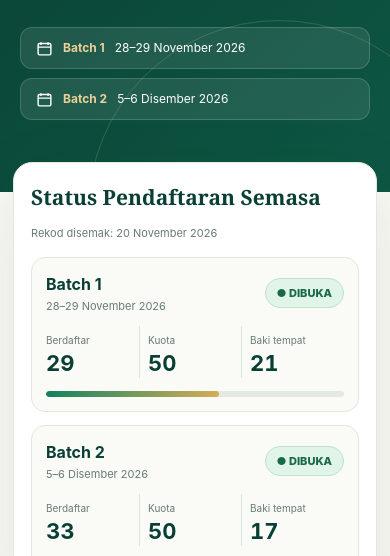
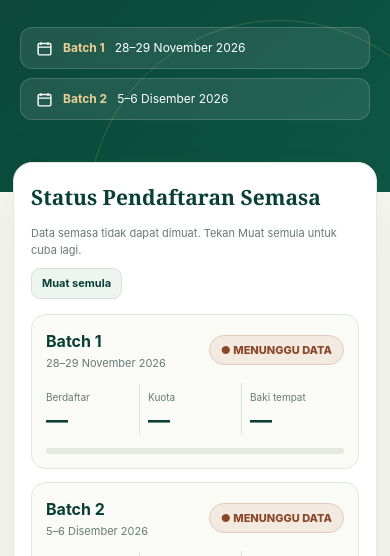
Before and after one commit to shafielegacy/generasisunnah, a plain HTML site: page index.html in a window 390 px wide. Shown: the part 543-1099 px from the top of the page. Drawn offline with Linux system fonts and the light colour scheme; no server answers.

Commit message:
fix: prevent stale quota placeholders on mobile; fetch immediately, retry and show errors

```diff
--- a/index.html
+++ b/index.html
@@ -23,6 +23,9 @@
     .quota-top{display:flex;justify-content:space-between;align-items:baseline;gap:14px;flex-wrap:wrap;margin-bottom:15px}
     .quota-top h2{font:600 24px Georgia,serif;color:var(--deep);margin:0}
     .quota-updated{font-size:11px;color:var(--muted);margin:0}
+    .quota-retry{font-size:11px;font-weight:750;color:var(--deep);background:#eef5ef;border:1px solid #d5e2d8;border-radius:9px;padding:6px 10px;white-space:nowrap}
+    .quota-meta{display:flex;align-items:center;gap:10px;flex-wrap:wrap;justify-content:flex-end}
+    @media(max-width:720px){.quota-meta{justify-content:flex-start}}
     .quota-grid{display:grid;grid-template-columns:1fr 1fr;gap:13px}
     .quota-card{background:#fafbf7;border:1px solid #dfe9db;border-radius:14px;padding:17px 19px}
     .quota-card-head{display:flex;justify-content:space-between;align-items:center;gap:10px;margin-bottom:12px}
@@ -50,18 +53,18 @@
     <section class="quota-panel" aria-label="Status pendaftaran semasa" id="quotaStatus">
       <div class="quota-top">
         <h2>Status Pendaftaran Semasa</h2>
-        <p class="quota-updated" id="quotaUpdated" aria-live="polite">Rekod disemak: 20 November 2026</p>
+        <div class="quota-meta"><p class="quota-updated" id="quotaUpdated" aria-live="polite">Sedang memuat data pendaftaran terkini…</p><button type="button" class="quota-retry" id="quotaRetry">Muat semula</button></div>
       </div>
       <div class="quota-grid">
         <div class="quota-card" data-quota-batch="1">
-          <div class="quota-card-head"><div><h3>Batch 1</h3><p class="quota-date">28–29 November 2026</p></div><span class="quota-status" id="quotaStatus1">● DIBUKA</span></div>
-          <div class="quota-digits"><div><small>Berdaftar</small><strong id="quotaReg1">29</strong></div><div><small>Kuota</small><strong id="quotaTotal1">50</strong></div><div><small>Baki tempat</small><strong id="quotaLeft1">21</strong></div></div>
-          <div class="quota-meter" aria-hidden="true"><span id="quotaMeter1" style="width:58%"></span></div>
+          <div class="quota-card-head"><div><h3>Batch 1</h3><p class="quota-date">28–29 November 2026</p></div><span class="quota-status closed" id="quotaStatus1">● MENUNGGU DATA</span></div>
+          <div class="quota-digits"><div><small>Berdaftar</small><strong id="quotaReg1">—</strong></div><div><small>Kuota</small><strong id="quotaTotal1">—</strong></div><div><small>Baki tempat</small><strong id="quotaLeft1">—</strong></div></div>
+          <div class="quota-meter" aria-hidden="true"><span id="quotaMeter1" style="width:0%"></span></div>
         </div>
         <div class="quota-card" data-quota-batch="2">
-          <div class="quota-card-head"><div><h3>Batch 2</h3><p class="quota-date">5–6 Disember 2026</p></div><span class="quota-status" id="quotaStatus2">● DIBUKA</span></div>
-          <div class="quota-digits"><div><small>Berdaftar</small><strong id="quotaReg2">33</strong></div><div><small>Kuota</small><strong id="quotaTotal2">50</strong></div><div><small>Baki tempat</small><strong id="quotaLeft2">17</strong></div></div>
-          <div class="quota-meter" aria-hidden="true"><span id="quotaMeter2" style="width:66%"></span></div>
+          <div class="quota-card-head"><div><h3>Batch 2</h3><p class="quota-date">5–6 Disember 2026</p></div><span class="quota-status closed" id="quotaStatus2">● MENUNGGU DATA</span></div>
+          <div class="quota-digits"><div><small>Berdaftar</small><strong id="quotaReg2">—</strong></div><div><small>Kuota</small><strong id="quotaTotal2">—</strong></div><div><small>Baki tempat</small><strong id="quotaLeft2">—</strong></div></div>
+          <div class="quota-meter" aria-hidden="true"><span id="quotaMeter2" style="width:0%"></span></div>
         </div>
       </div>
     </section>
@@ -71,14 +74,18 @@
   <script>
   'use strict';
 
-  // Only aggregate registration counts are returned; never expose roster or staff data.
+  // Quota is LIVE from GAS, never a hard-coded registration snapshot.
+  // If a mobile browser cannot load the GAS script, show unavailable, not stale counts.
+  let gsQuotaResponses=0,gsQuotaLoaded=false,gsQuotaRequest=null,gsQuotaTimer=null;
+  let gsQuotaRetryTimer=null,gsQuotaRetryCount=0,gsQuotaLastAttempt=0;
+  const gsQuotaUpdated=document.getElementById('quotaUpdated');
+  const gsQuotaValid=x=>Number.isInteger(x)&&x>=0&&x<=100000;
   window.GSQuotaReceive=function(data){
     if(!data||!Array.isArray(data.batches)||data.batches.length!==2)return;
+    if(data.batches.some(row=>!row||![1,2].includes(row.batch)||![row.registered,row.quota,row.remaining].every(gsQuotaValid)))return;
+    if(new Set(data.batches.map(row=>row.batch)).size!==2)return;
     for(const row of data.batches){
-      if(!row||![1,2].includes(row.batch))return;
       const n=row.batch;
-      const valid=x=>Number.isInteger(x)&&x>=0&&x<=100000;
-      if(!valid(row.registered)||!valid(row.quota)||!valid(row.remaining))return;
       document.getElementById('quotaReg'+n).textContent=String(row.registered);
       document.getElementById('quotaTotal'+n).textContent=String(row.quota);
       document.getElementById('quotaLeft'+n).textContent=String(row.remaining);
@@ -88,25 +95,60 @@
       badge.classList.toggle('closed',state!=='DIBUKA');
       document.getElementById('quotaMeter'+n).style.width=(row.quota?Math.min(100,row.registered/row.quota*100):0)+'%';
     }
+    gsQuotaResponses++;
+    gsQuotaLoaded=true;
+    gsQuotaRetryCount=0;
+    if(gsQuotaRetryTimer){clearTimeout(gsQuotaRetryTimer);gsQuotaRetryTimer=null;}
     const t=String(data.updatedAt||'');
-    document.getElementById('quotaUpdated').textContent=/^\d{4}-\d{2}-\d{2} \d{2}:\d{2}$/.test(t)?'Dikemas kini: '+t+' (MYT)':'Dikemas kini daripada spreadsheet';
+    gsQuotaUpdated.textContent=/^\d{4}-\d{2}-\d{2} \d{2}:\d{2}$/.test(t)?'Dikemas kini: '+t+' (MYT)':'Dikemas kini daripada spreadsheet';
   };
+  function gsQuotaFailure(){
+    gsQuotaUpdated.textContent=gsQuotaLoaded
+      ?'Sambungan terganggu. Data terakhir mungkin tidak terkini — tekan Muat semula.'
+      :'Data semasa tidak dapat dimuat. Tekan Muat semula untuk cuba lagi.';
+    if(gsQuotaRetryCount<2&&!gsQuotaRetryTimer){
+      gsQuotaRetryCount++;
+      gsQuotaRetryTimer=setTimeout(()=>{gsQuotaRetryTimer=null;gsRefreshQuota();},gsQuotaRetryCount*5000);
+    }
+  }
   function gsRefreshQuota(){
-    const el=document.createElement('script');
+    if(gsQuotaRequest)return;
+    if(gsQuotaRetryTimer){clearTimeout(gsQuotaRetryTimer);gsQuotaRetryTimer=null;}
+    gsQuotaLastAttempt=Date.now();
+    gsQuotaUpdated.textContent=gsQuotaLoaded?'Mengemas kini data pendaftaran…':'Sedang memuat data pendaftaran terkini…';
+    const el=document.createElement('script'),before=gsQuotaResponses;
+    gsQuotaRequest=el;
+    let finished=false;
+    const finish=ok=>{
+      if(finished)return;
+      finished=true;
+      clearTimeout(gsQuotaTimer);
+      el.remove();
+      gsQuotaRequest=null;
+      if(!ok)gsQuotaFailure();
+    };
     el.src=GS_WEBAPP_URL+'?view=quota&_='+Date.now();
     el.async=true;
-    el.addEventListener('load',()=>el.remove());
-    el.addEventListener('error',()=>el.remove());
+    el.addEventListener('load',()=>finish(gsQuotaResponses>before));
+    el.addEventListener('error',()=>finish(false));
+    gsQuotaTimer=setTimeout(()=>finish(gsQuotaResponses>before),12000);
     document.head.appendChild(el);
   }
-  window.addEventListener('load',()=>{
+  document.getElementById('quotaRetry').addEventListener('click',()=>{
+    gsQuotaRetryCount=0;
     gsRefreshQuota();
-    setInterval(gsRefreshQuota,120000);
   });
+  document.addEventListener('visibilitychange',()=>{
+    if(!document.hidden&&Date.now()-gsQuotaLastAttempt>30000)gsRefreshQuota();
+  });
+  window.addEventListener('pageshow',e=>{if(e.persisted)gsRefreshQuota();});
 
   // Public Apps Script URL only. Passwords and personal data are never stored here.
   const GS_WEBAPP_URL = 'https://script.google.com/macros/s/AKfycby5gwUQ3r-MTpGE3SHJCD4EkcnYc6AFLK-dGaRQ6-lzQhu97A2MMSzSWUwENNDxvBF4hQ/exec';
   window.GS_WEBAPP_URL = GS_WEBAPP_URL;
+  // Run immediately after the HTML is parsed, without waiting for large images/CDN scripts.
+  gsRefreshQuota();
+  setInterval(gsRefreshQuota,120000);
   </script>
 </body>
 </html>
```
